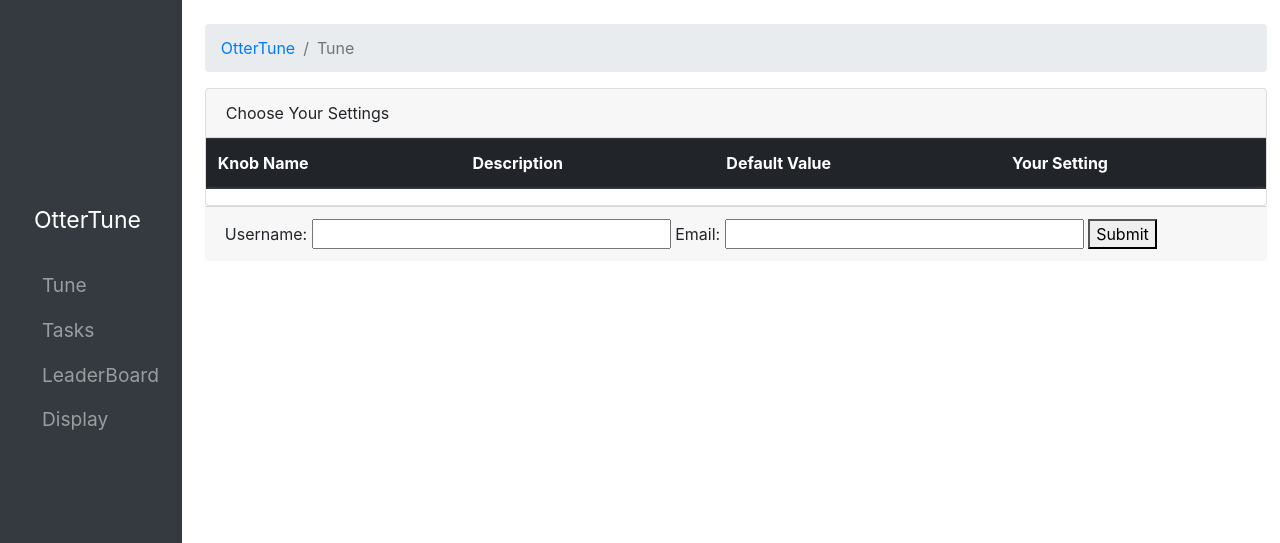
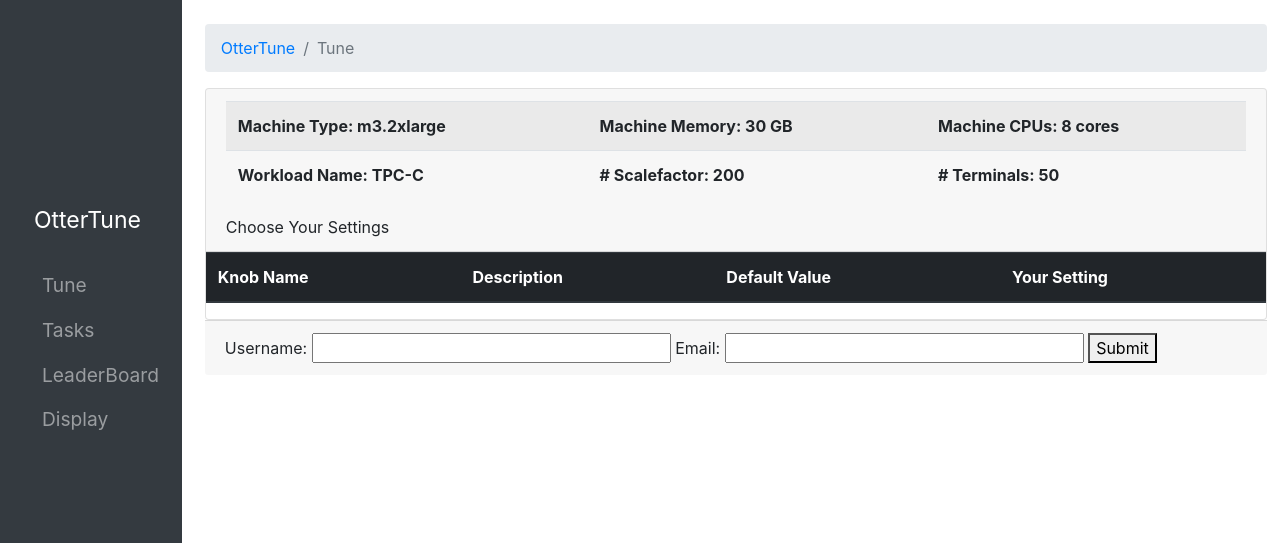
Before and after one commit to bohanjason/ottertune-demo, a Django app: template demo/templates/select.html in a window 1280 px wide. Shown: the top 543 px of the page. Run offline with Django 3.2, Linux system fonts and the light colour scheme; the template is opened without the code that fills it, so the values that code supplies are empty; some libraries are stand-ins or nearby versions.

Commit message:
add machine and workload info

```diff
--- a/demo/templates/select.html
+++ b/demo/templates/select.html
@@ -12,7 +12,25 @@
 
   <form method="post"  onsubmit="alert('Submit Successfully!')">
   <div class="card" >
-    <div class="card-header">Choose Your Settings</div>
+    <div class="card-header">
+      <table class="table table-striped">
+        <tbody>
+          <tr>
+            <th scope="col">Machine Type: m3.2xlarge</th>
+            <th scope="col">Machine Memory: 30 GB</th>
+            <th scope="col">Machine CPUs: 8 cores</th>
+          </tr>
+          <tr>
+            <th scope="col">Workload Name: TPC-C</th>
+            <th scope="col"># Scalefactor: 200</th>
+            <th scope="col"># Terminals: 50</th>
+          </tr>
+        </tbody>
+      </table>
+      Choose Your Settings
+
+
+    </div>
       <table class="table table-striped">
         <thead class="thead-dark">
           <tr>
```
Also changed, not shown: demo/demo/views.py (+26 -2 lines).
